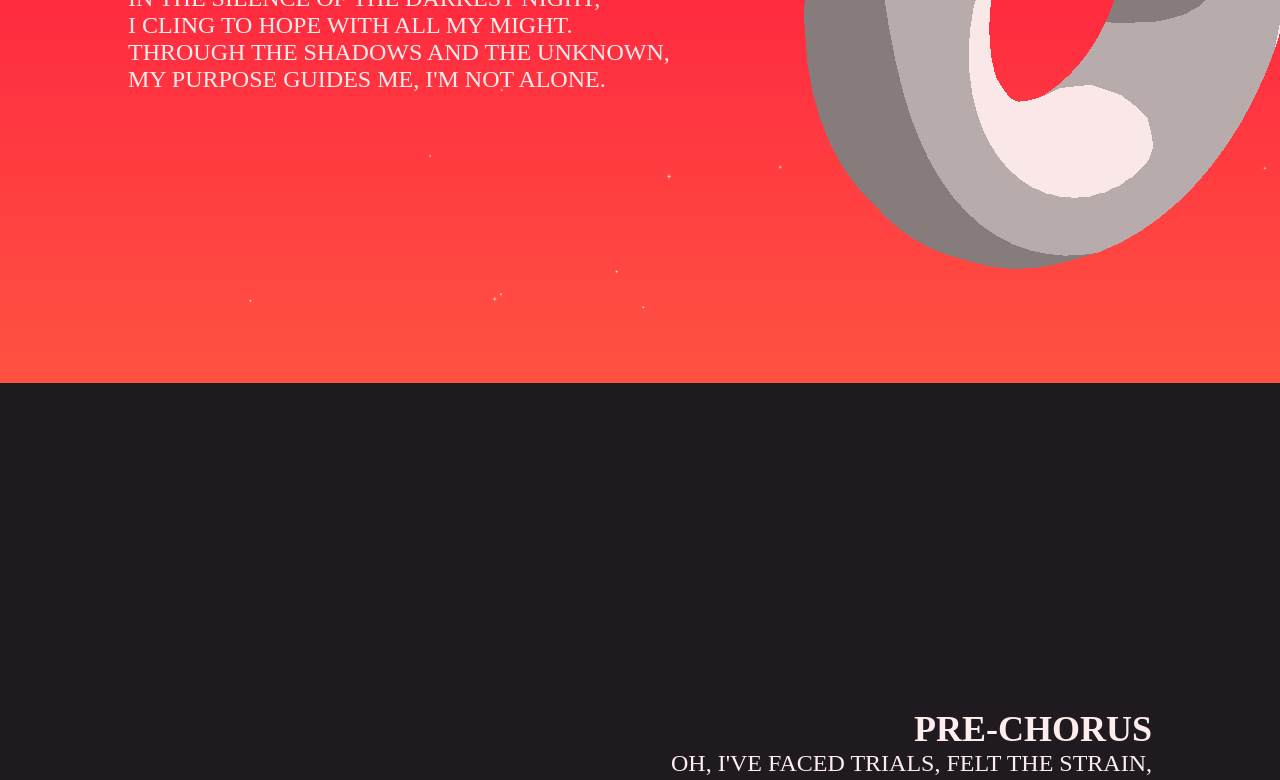
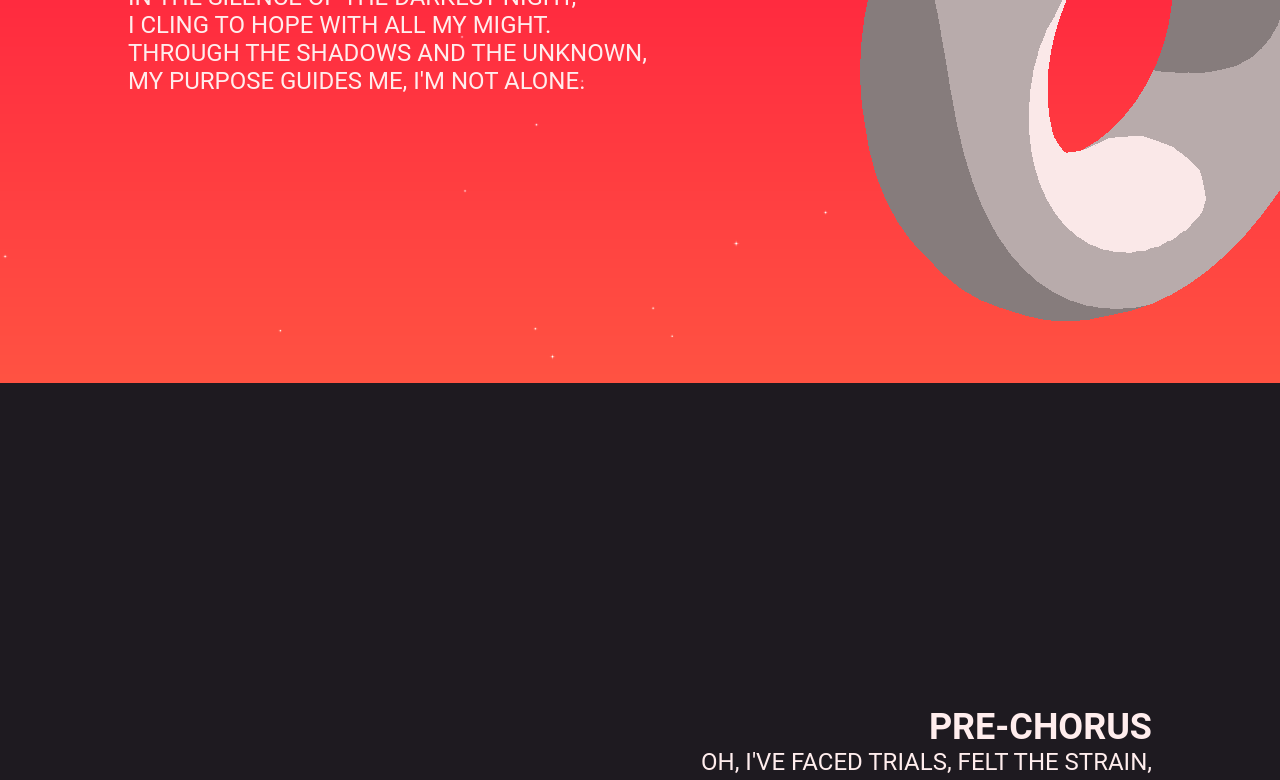
Before and after one commit to InesRobat/scrollMotion-parallax-effects, a website built with Vite: page src/index.html in a window 1280 px wide. Shown: the part 417-1197 px from the top of the page. Built offline with nearby package versions, Linux system fonts and the light colour scheme; animation ran at ten frames a second; files whose address does not match are found by name; what lil-gui would draw is missing.

Commit message:
:lipstick:

```diff
--- a/src/index.html
+++ b/src/index.html
@@ -5,7 +5,7 @@
     <meta charset="UTF-8">
     <meta name="viewport" content="width=device-width, initial-scale=1.0">
     <title>Scroll base animation</title>
-    <link rel="stylesheet" href="./style.scss">
+    <link rel="stylesheet" href="./style.css">
 </head>
 
 <body>
--- a/src/style.scss
+++ b/src/style.css
@@ -1,12 +1,6 @@
-@font-face {
-  font-family: "chillax";
-  src: url("./font/Chillax-Regular.otf");
-}
-
 * {
   margin: 0;
   padding: 0;
-  font-family: "chillax";
 }
 
 html {
@@ -32,6 +26,7 @@ html {
   font-size: 3vmin;
   padding-left: 10%;
   padding-right: 10%;
+  font-family: "Roboto", sans-serif;
 }
 
 section:nth-child(even) {
```
Also changed, not shown: static/font/Chillax-Regular.otf (deleted).
